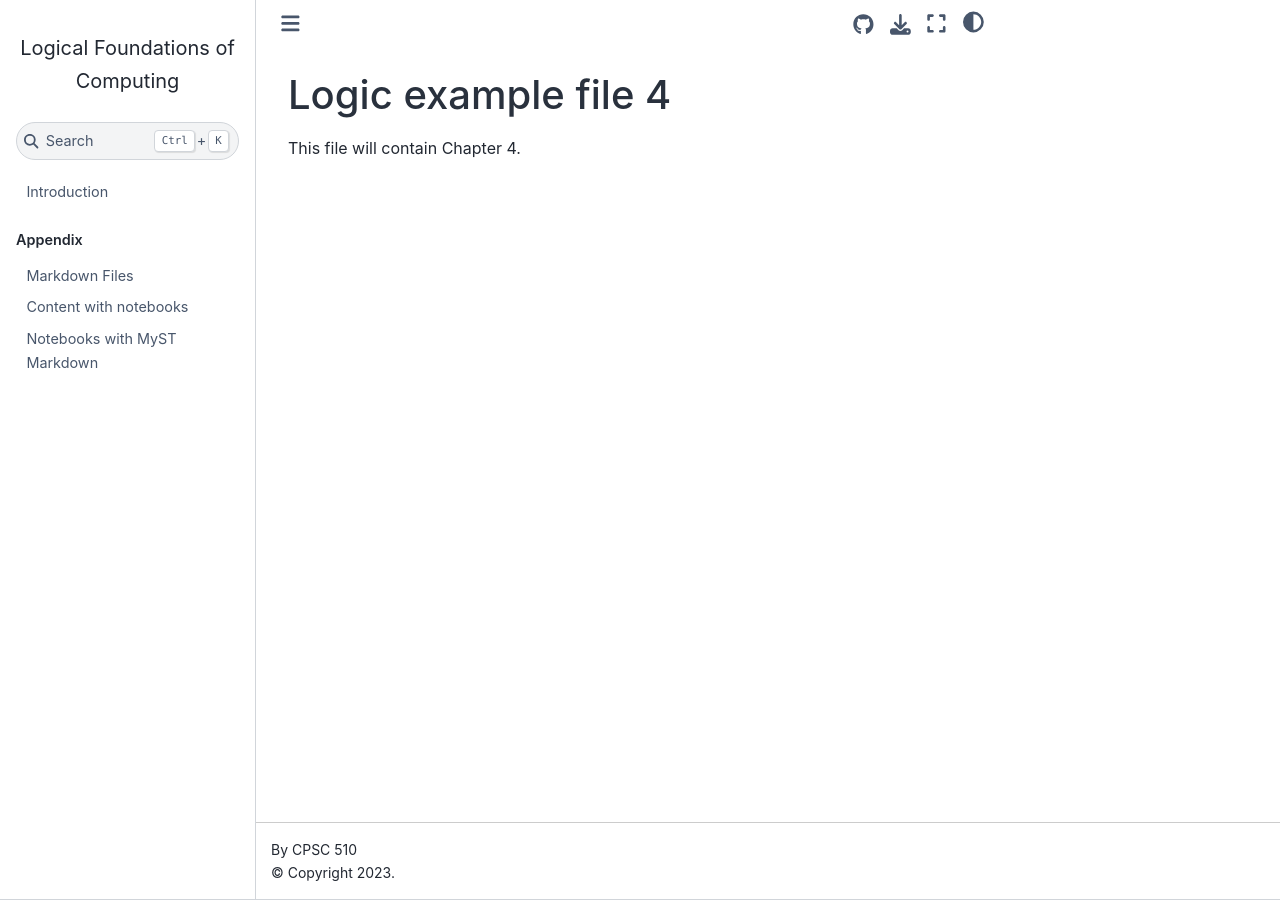
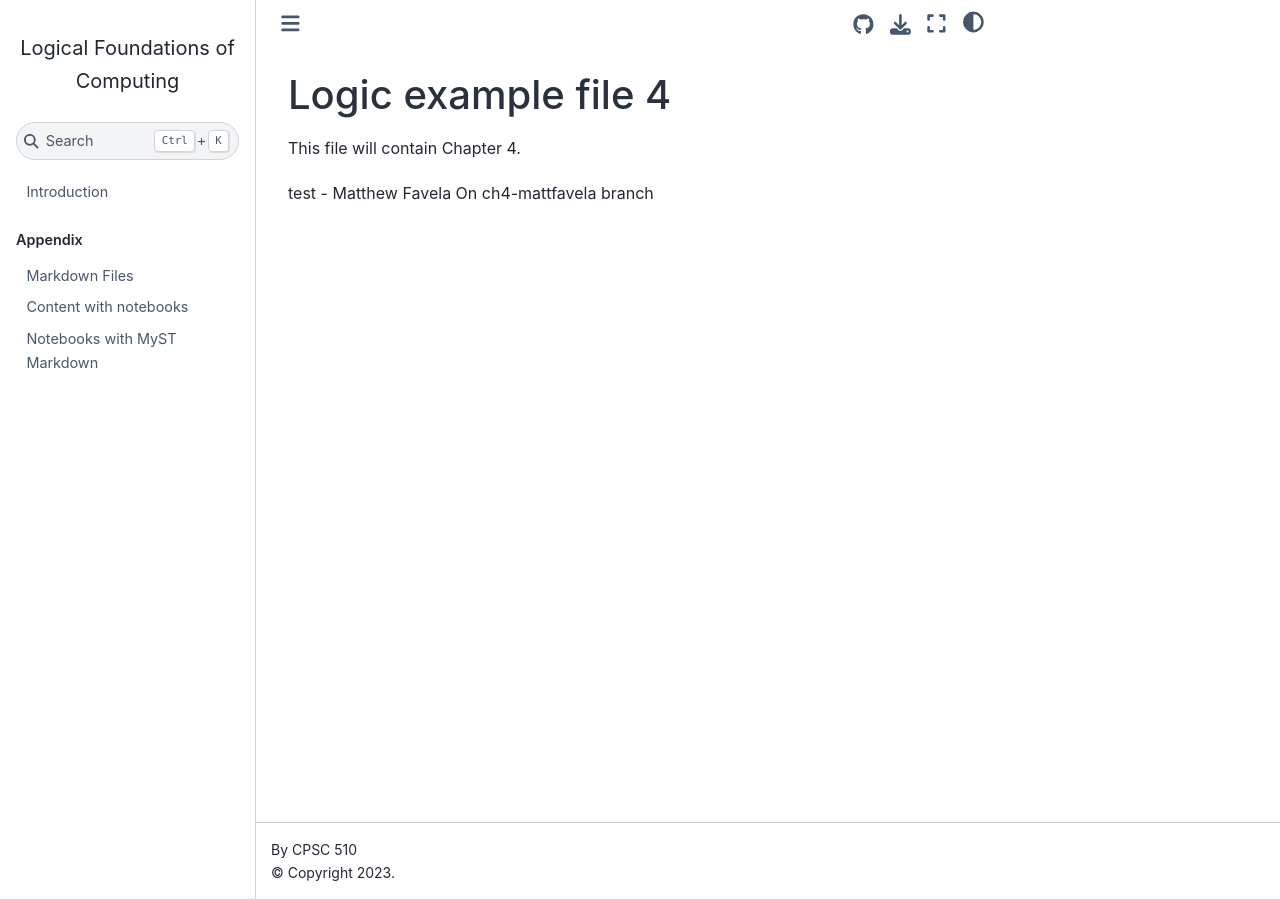
Before and after one commit to LEAP-at-Chapman/CPSC-510-Logical-Foundations-of-Computing, a Jupyter Book: the page built from content/4-constraint-solving.md, in a window 1280 px wide. Built offline with Jupyter Book 1.0.4 settings and Sphinx 7.4.7 and the Sphinx Book theme 1.1.4, drawn with Linux system fonts in a browser that asks for light colours; pages that are not in the unit, such as notebooks, are missing from menus.

Commit message:
test on ch4-mattfavela branch

```diff
--- a/content/4-constraint-solving.md
+++ b/content/4-constraint-solving.md
@@ -1,3 +1,6 @@
 # Logic example file 4
 
 This file will contain Chapter 4.
+
+test - Matthew Favela
+On ch4-mattfavela branch
```
